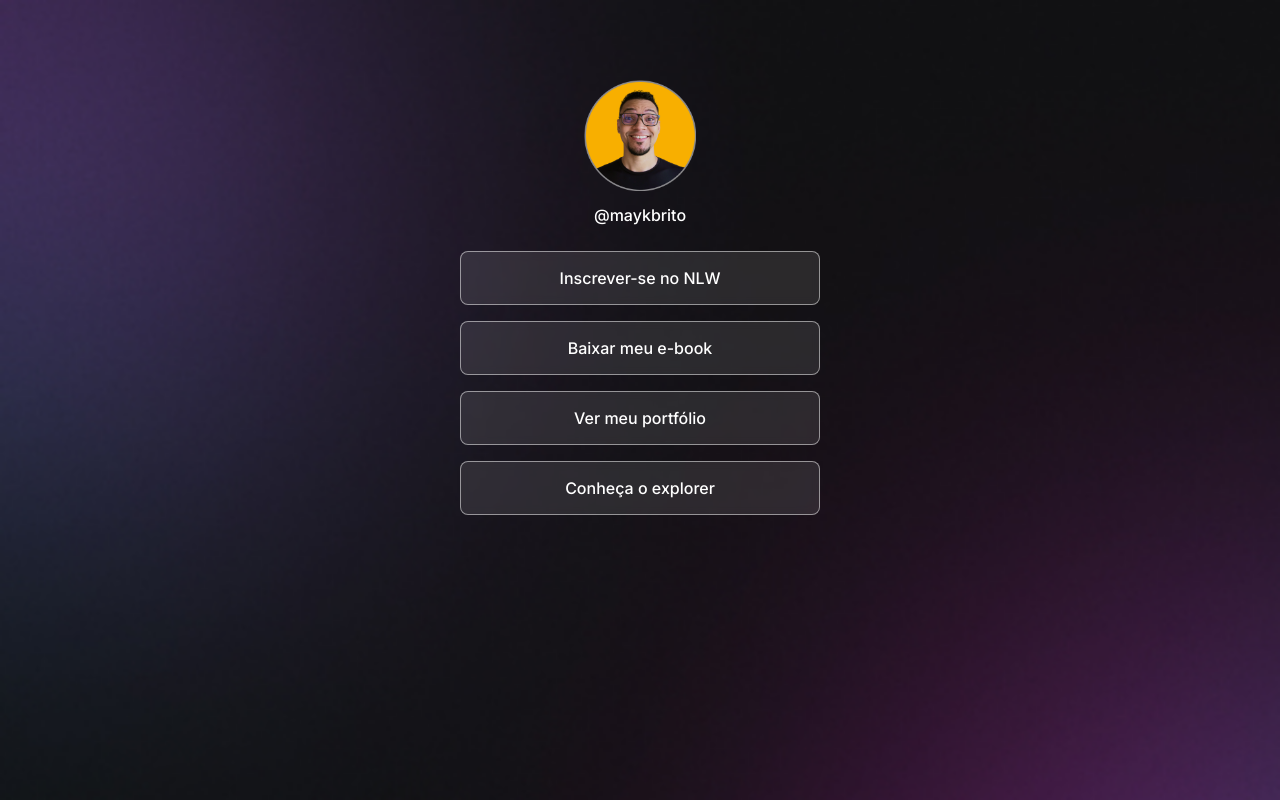
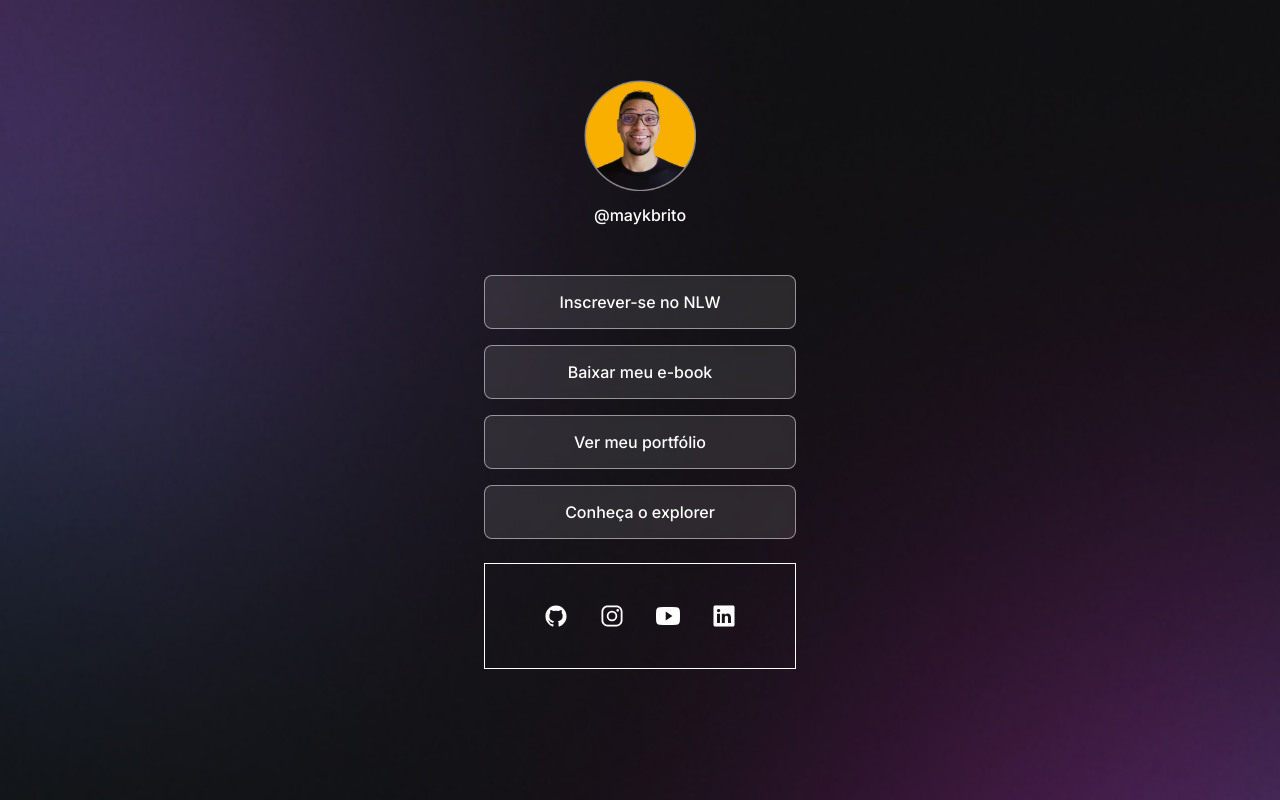
Before and after one commit to erik-ferreira/dev-links, a plain HTML site: page index.html in a window 1280 px wide. Drawn offline with nearby package versions, Linux system fonts and the light colour scheme.

Commit message:
create section social links

```diff
--- a/index.html
+++ b/index.html
@@ -43,6 +43,30 @@
           >
         </li>
       </ul>
+
+      <div id="social-links">
+        <a href="#" target="_blank">
+          <ion-icon name="logo-github"></ion-icon>
+        </a>
+        <a href="#" target="_blank">
+          <ion-icon name="logo-instagram"></ion-icon
+        ></a>
+        <a href="#" target="_blank"
+          ><ion-icon name="logo-youtube"></ion-icon
+        ></a>
+        <a href="#" target="_blank"
+          ><ion-icon name="logo-linkedin"></ion-icon
+        ></a>
+      </div>
     </div>
+
+    <script
+      type="module"
+      src="https://unpkg.com/ionicons@7.1.0/dist/ionicons/ionicons.esm.js"
+    ></script>
+    <script
+      nomodule
+      src="https://unpkg.com/ionicons@7.1.0/dist/ionicons/ionicons.js"
+    ></script>
   </body>
 </html>
--- a/style.css
+++ b/style.css
@@ -16,6 +16,7 @@ body * {
 #container {
   width: 360px;
   margin: 56px auto 0;
+  padding: 0 24px;
 }
 
 #profile {
@@ -41,6 +42,8 @@ ul {
   display: flex;
   flex-direction: column;
   gap: 16px;
+
+  padding: 24px 0;
 }
 
 ul li a {
@@ -67,3 +70,31 @@ ul li a:hover {
   background: rgba(255, 255, 255, 0.5);
   border: 1px solid white;
 }
+
+/* social links */
+
+#social-links {
+  border: 1px solid white;
+
+  display: flex;
+  justify-content: center;
+
+  padding: 24px 0;
+
+  font-size: 24px;
+}
+
+#social-links a {
+  display: flex;
+  align-items: center;
+  justify-content: center;
+
+  padding: 16px;
+  border-radius: 50%;
+
+  transition: background-color 0.2s ease-in-out;
+}
+
+#social-links a:hover {
+  background: rgba(255, 255, 255, 0.2);
+}
```
